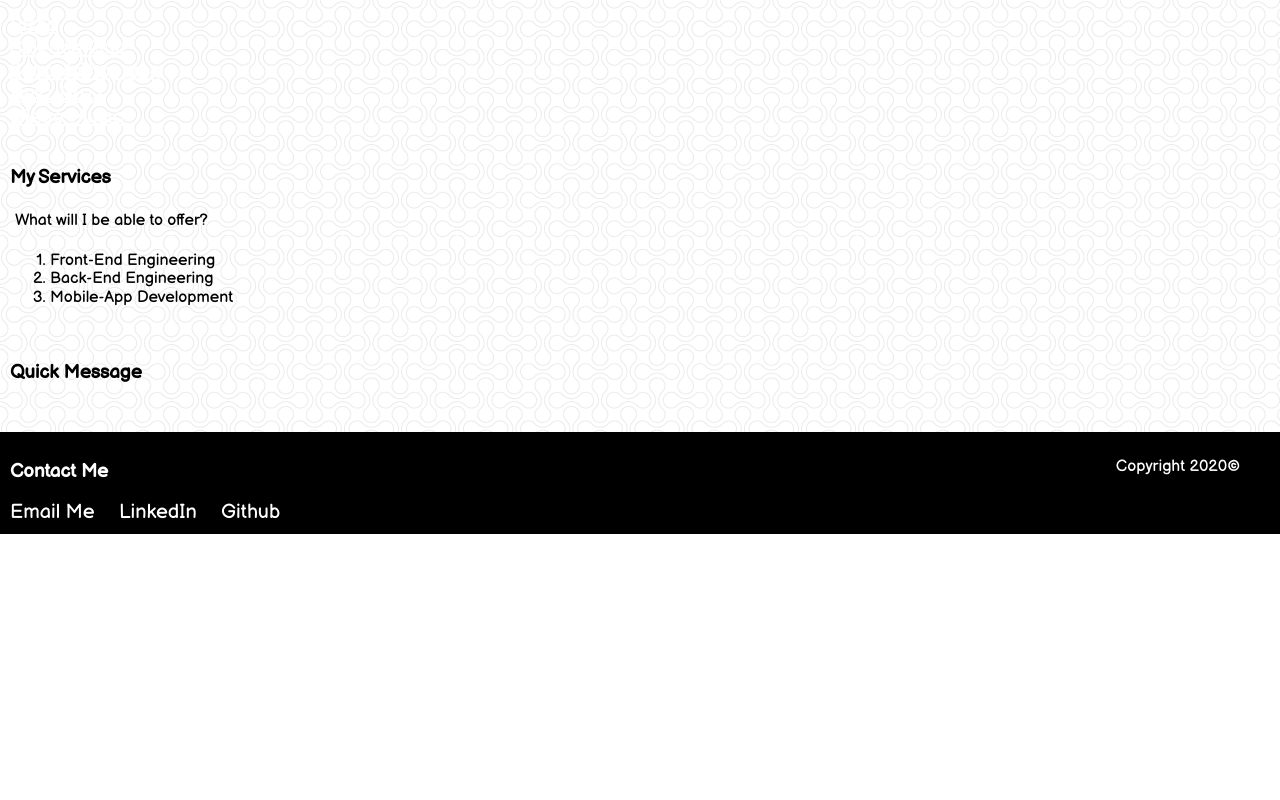
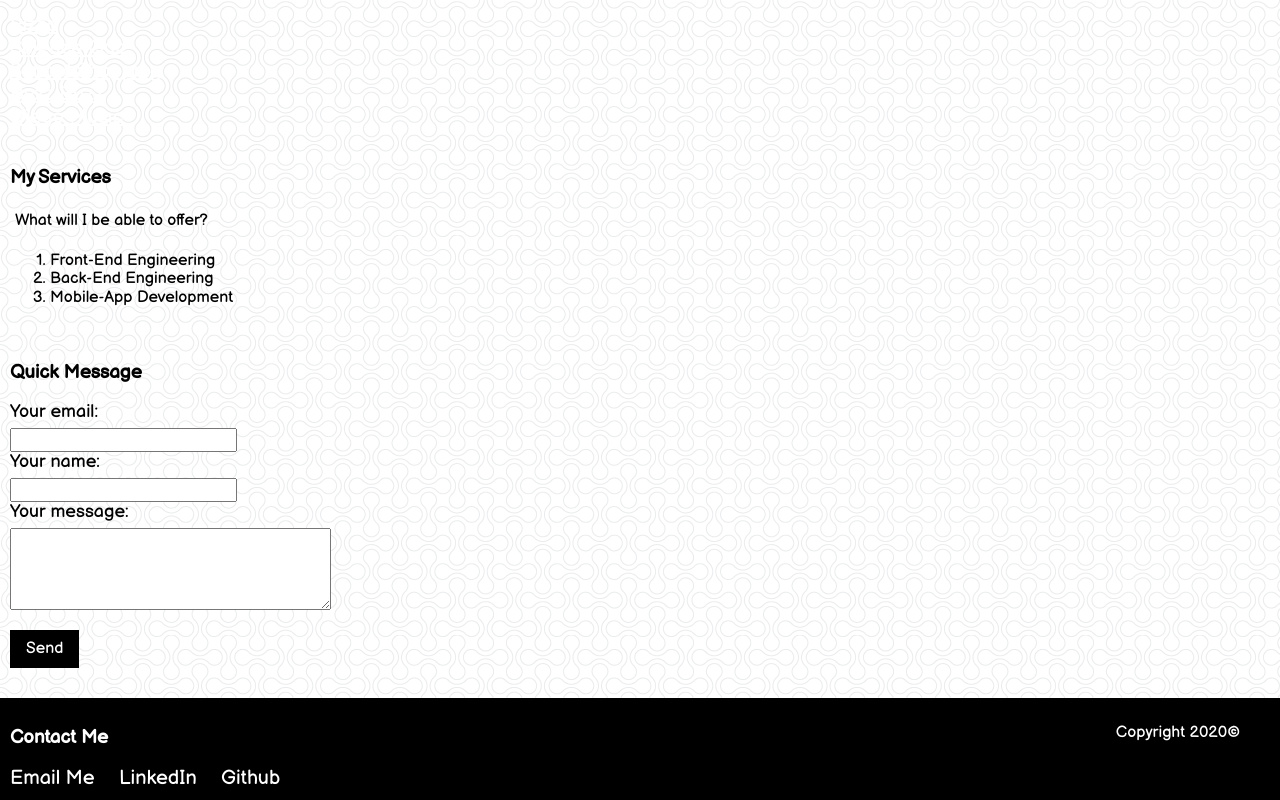
Before and after one commit to mloldacre/PersonalPortfolio, a plain HTML site: page index.html in a window 1280 px wide. Shown: the part 965-1765 px from the top of the page. Before the commit the page ends 1499 px from the top, so only its background shows below. Drawn offline with nearby package versions, Linux system fonts and the light colour scheme.

Commit message:
added email field and send button

```diff
--- a/index.html
+++ b/index.html
@@ -41,6 +41,7 @@
   <!-- Main Starts Here -->
   <main>
     <div class="group">
+      <!-- Profile Pic -->
       <div class="item">
         <img src="images/portrait.jpg" height="250" alt="Michael Oldacre - Portrait">
       </div>
@@ -59,7 +60,7 @@
     </div>
   </main>
 
-  <!-- About Me Section -->
+  <!-- About Me Section Text-->
   <div class="group">
     <div class="item">
       <article id="about-me">
@@ -82,7 +83,7 @@
     </div>
   </div>
 
-  <!-- Work Section -->
+  <!-- Work Section Links-->
   <div class="group">
     <div class="item">
       <article id="my-work">
@@ -111,11 +112,25 @@
     </div>
   </div>
 
-  <!-- Quick Email Message -->
+  <!-- Quick Email Message Form-->
   <div class="group">
     <div class="item">
       <article id="contact-me">
         <h3>Quick Message</h3>
+        <form action="https://formspree.io/mlepwkla" method="POST">
+          <!-- Email Field-->
+          <label for="email">Your email:</label>
+          <input type="text" name="_replyto">
+          <!-- Name Field-->
+          <label for="user-name">Your name:</label>
+          <input id="user-name" type="text" name="name">
+          <!-- Text Box-->
+          <label for="form-message">Your message:</label>
+          <textarea id="form-message" name="message" required maxlength="250" placeholder="How can I help you?">
+          </textarea>
+          <!-- Submit Button-->
+          <button type="submit">Send</button>
+        </form>
       </article>
     </div>
   </div>
@@ -125,7 +140,7 @@
   <!-- Footer -->
   <div class="group">
     <footer>
-      <!-- Contact Me Section -->
+      <!-- Contact Me Section Links-->
       <div class="item">
         <article id="contact-me">
           <h3>Contact Me</h3>
--- a/style.css
+++ b/style.css
@@ -71,6 +71,30 @@ header nav a {
 
 /* -------  Main ------- */
 
+form label {
+  display: block;
+  font-size: 18px;
+  margin-bottom: 5px;
+  color: black;
+}
+
+form textarea {
+  display: block;
+  height: 4.75rem;
+  width: 100%;
+  color: #000;
+  font-size: 16px;
+  margin-bottom: 20px;
+}
+
+form button{
+  padding: 10px 16px;
+  border: 0;
+  font-size: 16px;
+  background: #000;
+  color: #fff;
+ }
+
 /* -------  Footer ------- */
 
 footer {
@@ -123,6 +147,14 @@ a:active {
     justify-content: flex-end;
     padding: 0 30px;
   }
+
+  form textarea {
+    height: 4.75rem;
+    width: 25%;
+    color: #000;
+    font-size: 16px;
+    margin-bottom: 20px;
+  }
 }
 
 /* -------  Spacing ------- */
```
